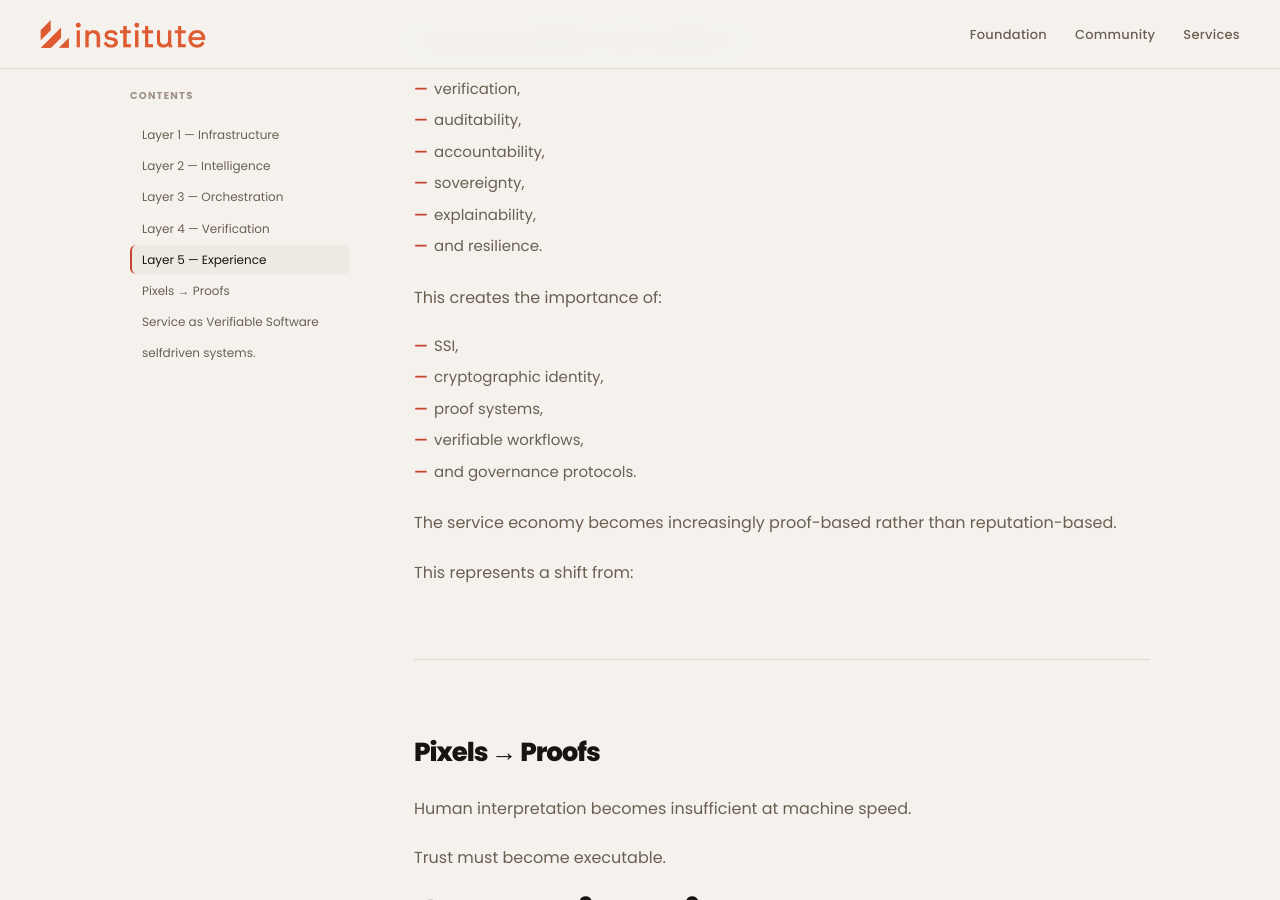
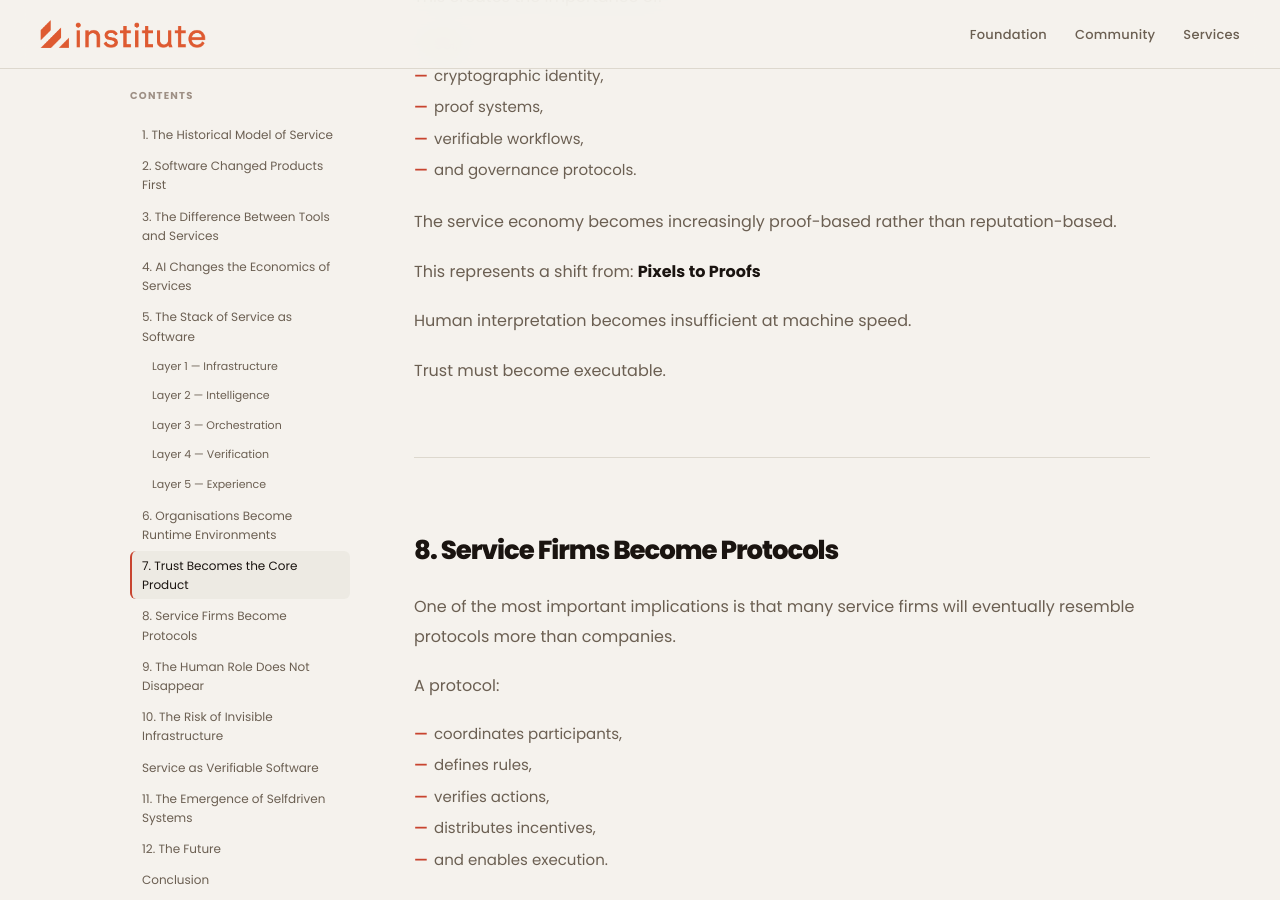
Before and after one commit to selfdriven-foundation/selfdriven-institute, a Jekyll site: the page built from docs/pages/research-service-as-verifiable-software.md, in a window 1280 px wide and 900 px high, scrolled down 8519 px. Built offline with Jekyll 4.4.1, drawn with Linux system fonts in a browser that asks for light colours.

Commit message:
Update research-service-as-verifiable-software.md

```diff
--- a/docs/pages/research-service-as-verifiable-software.md
+++ b/docs/pages/research-service-as-verifiable-software.md
@@ -43,7 +43,7 @@ the transition from human-operated organisations to machine-executable capabilit
 
 
 
-# 1. The Historical Model of Service
+## 1. The Historical Model of Service
 
 Historically, services scale poorly because humans scale poorly.
 
@@ -79,7 +79,7 @@ The organisation becomes a coordination engine rather than a value engine.
 
 
 
-# 2. Software Changed Products First
+## 2. Software Changed Products First
 
 Software first transformed products.
 
@@ -98,7 +98,7 @@ The same transition is now happening to services.
 
 
 
-# 3. The Difference Between Tools and Services
+## 3. The Difference Between Tools and Services
 
 A key distinction exists between:
 - software *tools*,
@@ -128,7 +128,7 @@ The service layer itself becomes executable.
 
 
 
-# 4. AI Changes the Economics of Services
+## 4. AI Changes the Economics of Services
 
 The critical shift introduced by AI is not merely intelligence.
 
@@ -156,11 +156,11 @@ The economics of services begin resembling software platforms rather than human
 
 
 
-# 5. The Stack of Service as Software
+##  5. The Stack of Service as Software
 
 The emerging service stack contains multiple layers.
 
-## Layer 1 — Infrastructure
+### Layer 1 — Infrastructure
 
 The compute substrate:
 - cloud,
@@ -174,7 +174,7 @@ This becomes the operational fabric.
 
 
 
-## Layer 2 — Intelligence
+### Layer 2 — Intelligence
 
 The reasoning layer:
 - LLMs,
@@ -188,7 +188,7 @@ This becomes the cognitive engine.
 
 
 
-## Layer 3 — Orchestration
+### Layer 3 — Orchestration
 
 The coordination layer:
 - workflows,
@@ -202,7 +202,7 @@ This becomes the executive function.
 
 
 
-## Layer 4 — Verification
+### Layer 4 — Verification
 
 The trust layer:
 - cryptographic proofs,
@@ -217,7 +217,7 @@ This becomes the accountability engine.
 
 
 
-## Layer 5 — Experience
+### Layer 5 — Experience
 
 The human interaction layer:
 - conversational systems,
@@ -230,7 +230,7 @@ This becomes the service surface.
 
 
 
-# 6. Organisations Become Runtime Environments
+## 6. Organisations Become Runtime Environments
 
 In the industrial era:
 organisations managed people.
@@ -254,7 +254,7 @@ Execution shifts to software systems.
 
 
 
-# 7. Trust Becomes the Core Product
+## 7. Trust Becomes the Core Product
 
 As services become software, trust becomes the primary differentiator.
 
@@ -280,7 +280,7 @@ This creates the importance of:
 The service economy becomes increasingly proof-based rather than reputation-based.
 
 This represents a shift from:
-## Pixels → Proofs
+**Pixels to Proofs**
 
 Human interpretation becomes insufficient at machine speed.
 
@@ -288,7 +288,7 @@ Trust must become executable.
 
 
 
-# 8. Service Firms Become Protocols
+## 8. Service Firms Become Protocols
 
 One of the most important implications is that many service firms will eventually resemble protocols more than companies.
 
@@ -315,7 +315,7 @@ The institution becomes software-defined.
 
 
 
-# 9. The Human Role Does Not Disappear
+## 9. The Human Role Does Not Disappear
 
 Service as Software does not eliminate humans.
 
@@ -345,7 +345,7 @@ It is civilisational.
 
 
 
-# 10. The Risk of Invisible Infrastructure
+## 10. The Risk of Invisible Infrastructure
 
 The greatest risk is not AI becoming visible.
 
@@ -372,10 +372,10 @@ software services become unaccountable power systems.
 
 
 
-# 11. The Emergence of Selfdriven Systems
+## 11. The Emergence of Selfdriven Systems
 
 A new category of organisation is emerging:
-## selfdriven systems.
+**selfdriven systems.**
 
 These systems:
 - continuously orchestrate themselves,
@@ -400,7 +400,7 @@ Not management hierarchies.
 
 
 
-# 12. The Future
+## 12. The Future
 
 The next decade will likely see:
 - services becoming APIs,
@@ -433,7 +433,7 @@ but rather:
 
 
 
-# Conclusion
+## Conclusion
 
 Service as Software represents one of the most important economic transitions since industrialisation.
 
```
